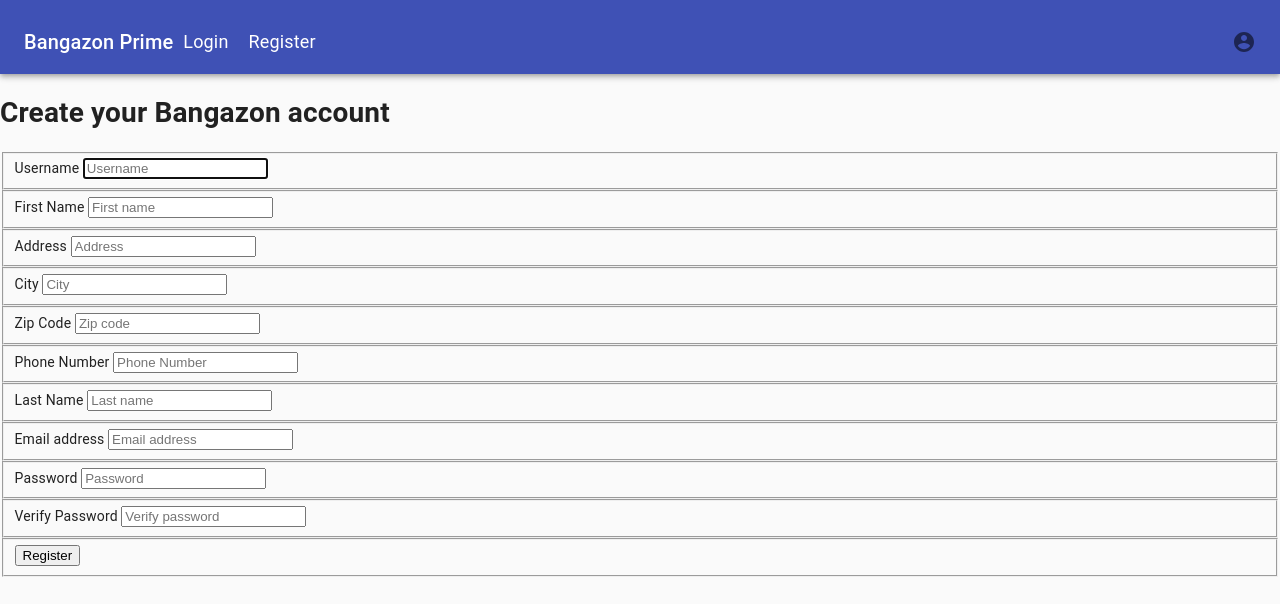
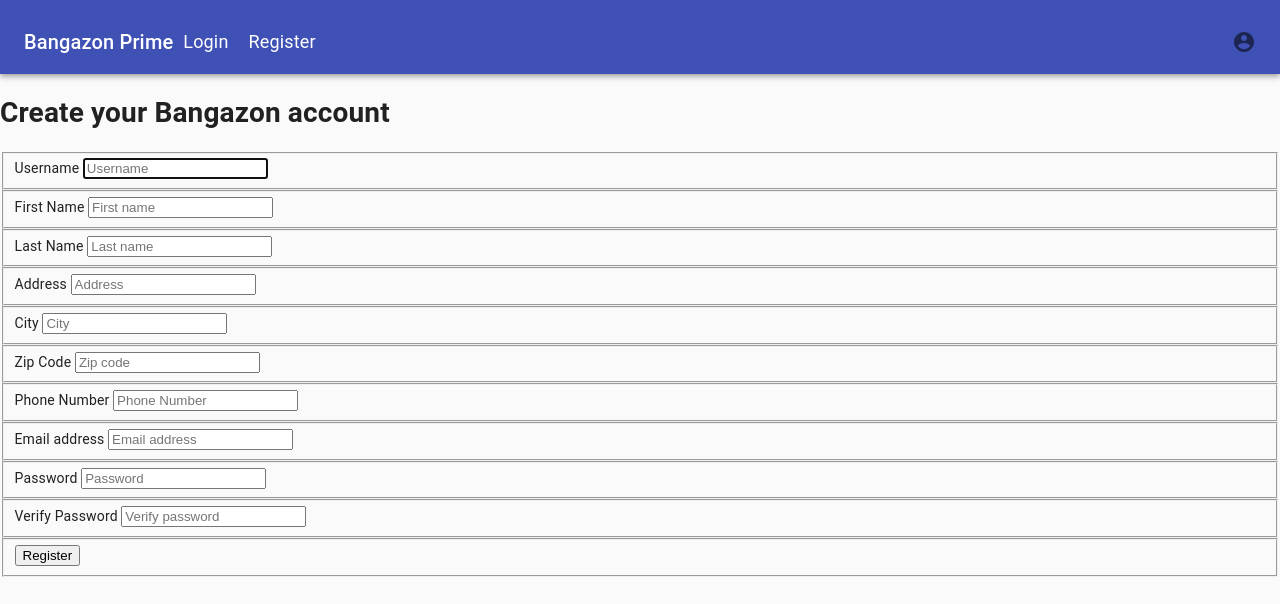
Before and after one commit to nss-cohort-36/bangazon-client-imagination-station-react, a React (Create React App) app in the folder bangazon/: page /Register in a window 1280 px wide. Shown: the top 604 px of the page. Built offline with nearby package versions, Linux system fonts and the light colour scheme.

Commit message:
moved lastname field

```diff
--- a/bangazon/src/components/auth/Register.js
+++ b/bangazon/src/components/auth/Register.js
@@ -71,6 +71,15 @@
               required />
           </fieldset>
           <fieldset>
+            <label htmlFor="lastName"> Last Name </label>
+            <input onChange={this.handleInputChange}
+              id="lastName"
+              type="text"
+              name="lastName"
+              placeholder="Last name"
+              required />
+          </fieldset>
+          <fieldset>
             <label htmlFor="address"> Address </label>
             <input onChange={this.handleInputChange}
               id="address"
@@ -104,15 +113,6 @@
               type="text"
               name="phoneNumber"
               placeholder="Phone Number"
-              required />
-          </fieldset>
-          <fieldset>
-            <label htmlFor="lastName"> Last Name </label>
-            <input onChange={this.handleInputChange}
-              id="lastName"
-              type="text"
-              name="lastName"
-              placeholder="Last name"
               required />
           </fieldset>
           <fieldset>
```
